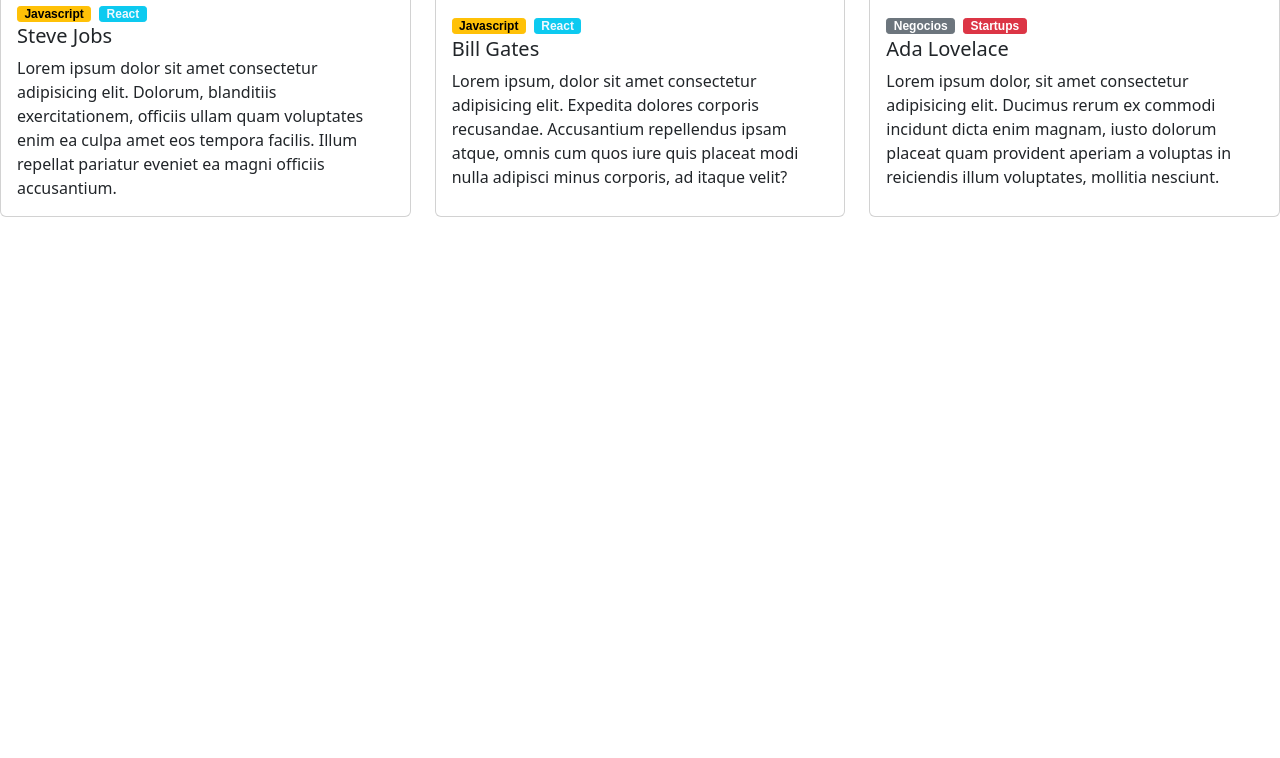
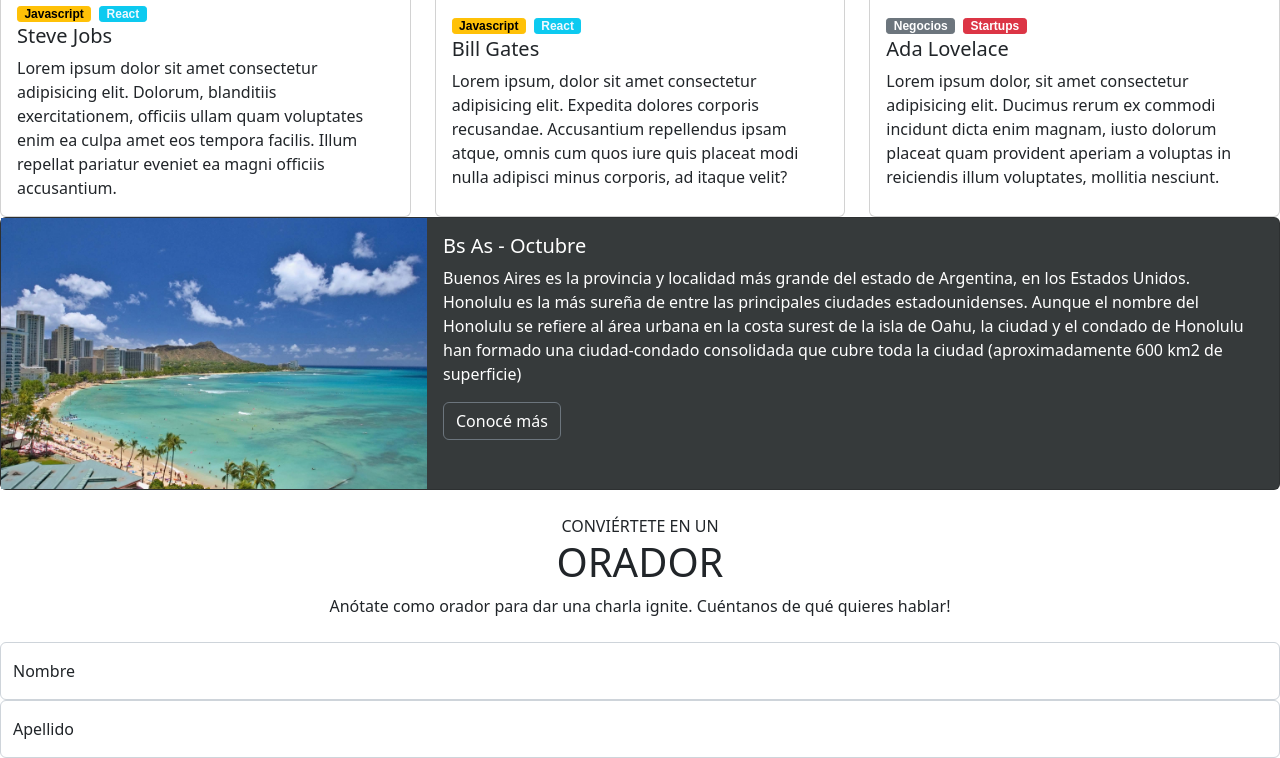
Before and after one commit to facu-lombardo/codo2022-front, a plain HTML site: page Integrador_Front/index.html in a window 1280 px wide. Shown: the part 1333-2091 px from the top of the page. Before the commit the page ends 1550 px from the top, so only its background shows below. Drawn offline with nearby package versions, Linux system fonts and the light colour scheme.

Commit message:
Comit diario

```diff
--- a/Integrador_Front/index.html
+++ b/Integrador_Front/index.html
@@ -83,5 +83,35 @@
           </div>
         </div>
       </div>
+      <div class="card" style="background-color: #363a3b  ; color: white;">
+        <div class="row g-0">
+          <div class="col-md-4">
+            <img src="imagenes_integrador_front/honolulu.jpg" class="img-fluid " style="height: auto ; width:auto">
+          </div>
+          <div class="col">
+            <div class="card-body" >
+              <h5 class="card-title">Bs As - Octubre</h5>
+              <p class="card-text">Buenos Aires es la provincia y localidad más grande del estado de Argentina, en los Estados Unidos. Honolulu es la más sureña de entre las principales ciudades estadounidenses. Aunque el nombre del Honolulu se refiere al área urbana en la costa surest de la isla de Oahu, la ciudad y el condado de Honolulu han formado una ciudad-condado consolidada que cubre toda la ciudad (aproximadamente 600 km2 de superficie)</p>
+
+              <button class="btn btn-secondary" style="background-color:  #363a3b ;">Conocé más</button>
+            </div>
+          </div>
+        </div>
+      </div>
+      <div class="text-center mt-4 mb-4">
+        <p class="mb-0">CONVIÉRTETE EN UN </p>
+        <h1>ORADOR</h1>
+        <p>Anótate como orador para dar una charla ignite. Cuéntanos de qué quieres hablar!</p>
+      </div>
+      <div class="form-floating mb-8">
+        <input type="text" class="form-control" id="floatingInput" placeholder="name@example.com">
+        <label for="floatingInput">Nombre</label>
+      </div>
+      <div class="form-floating">
+        <input type="text" class="form-control" id="floatingPassword" placeholder="Password">
+        <label for="floatingPassword">Apellido</label>
+      </div>
+
+
       </body>
 </html>
```
